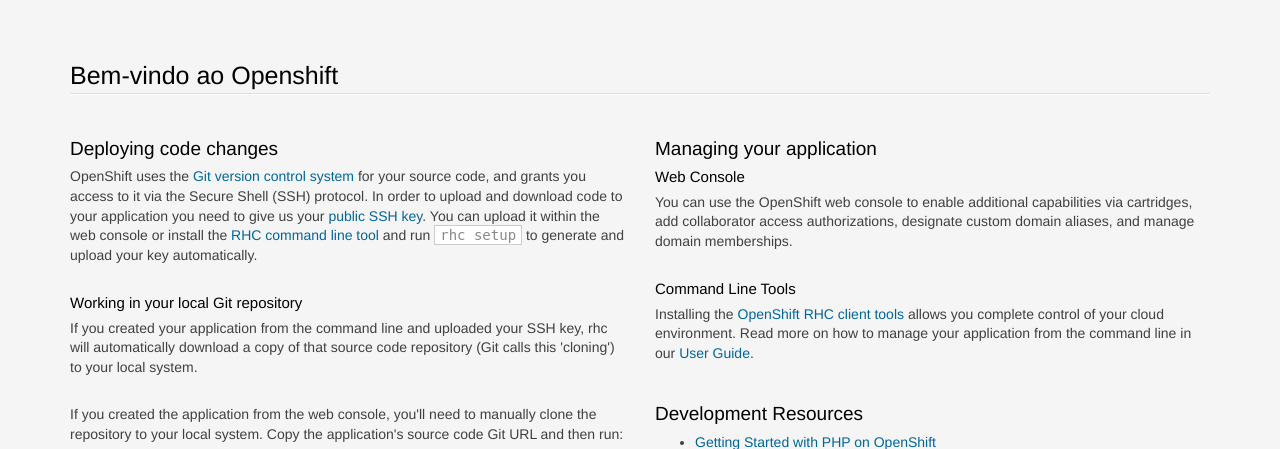
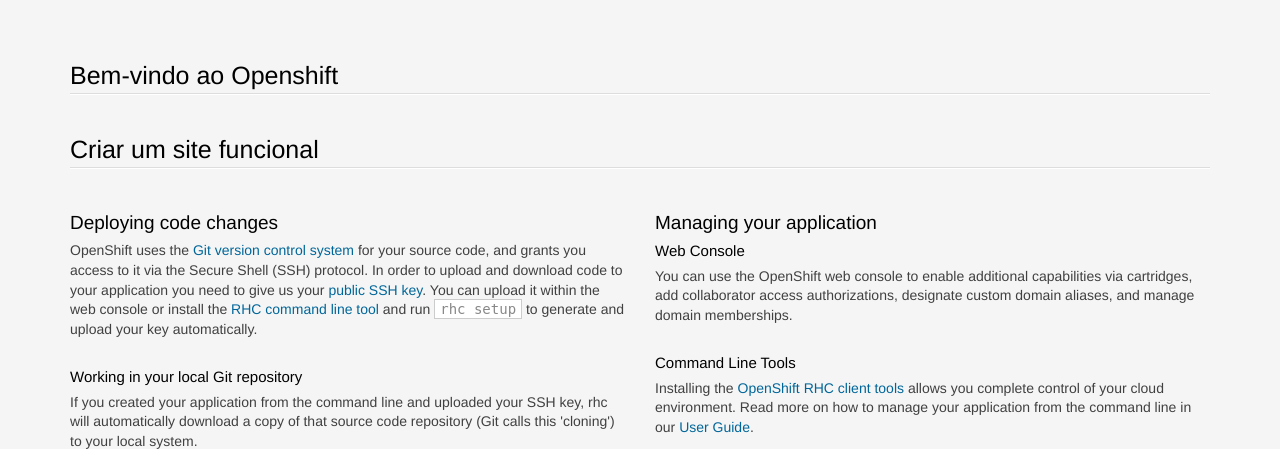
Before and after one commit to wilian2/sitefuncional, a PHP site: page / in a window 1280 px wide. Shown: the top 449 px of the page. Run offline with PHP 8.4, Linux system fonts and the light colour scheme.

Commit message:
Update index.php

```diff
--- a/index.php
+++ b/index.php
@@ -209,6 +209,7 @@ line-height: 1.4;
 <section class='container'>
           <hgroup>
             <h1>Bem-vindo ao Openshift</h1>
+            <h1>Criar um site funcional</h1>
           </hgroup>
 
 
```
